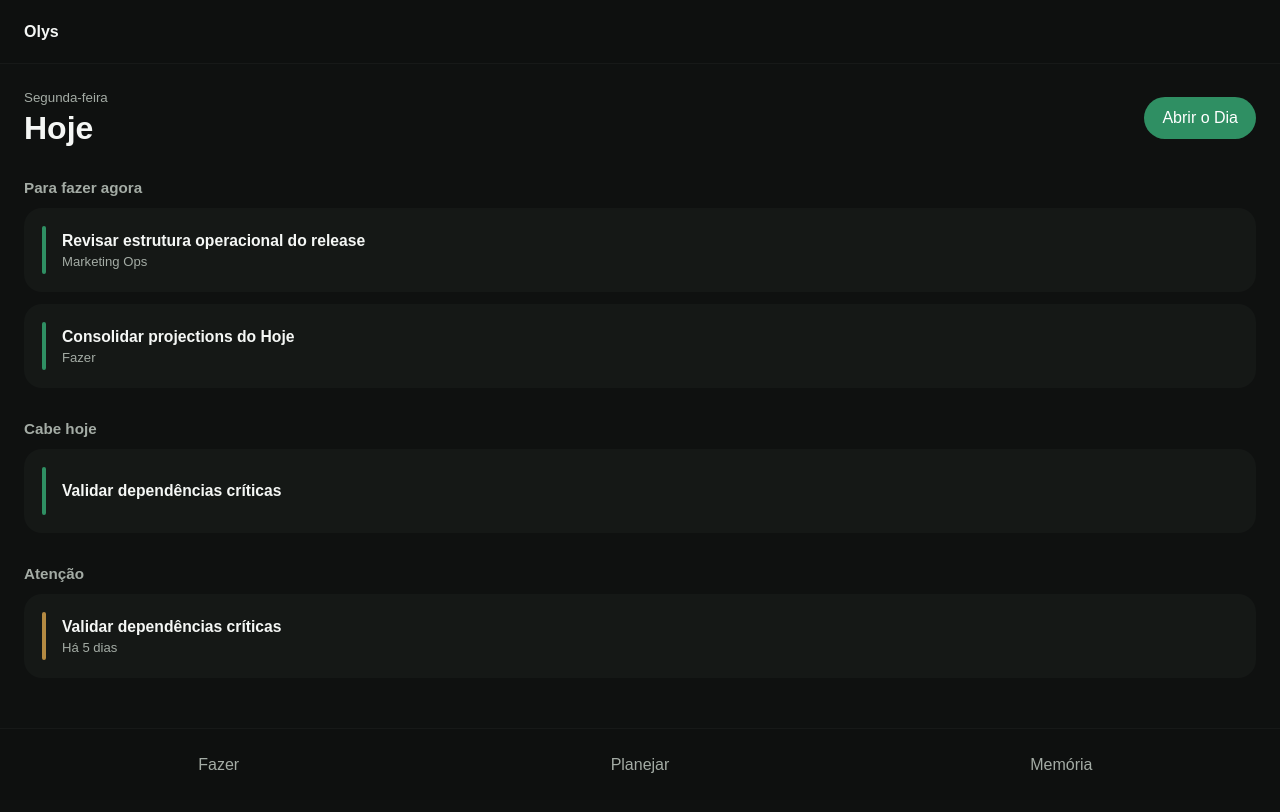
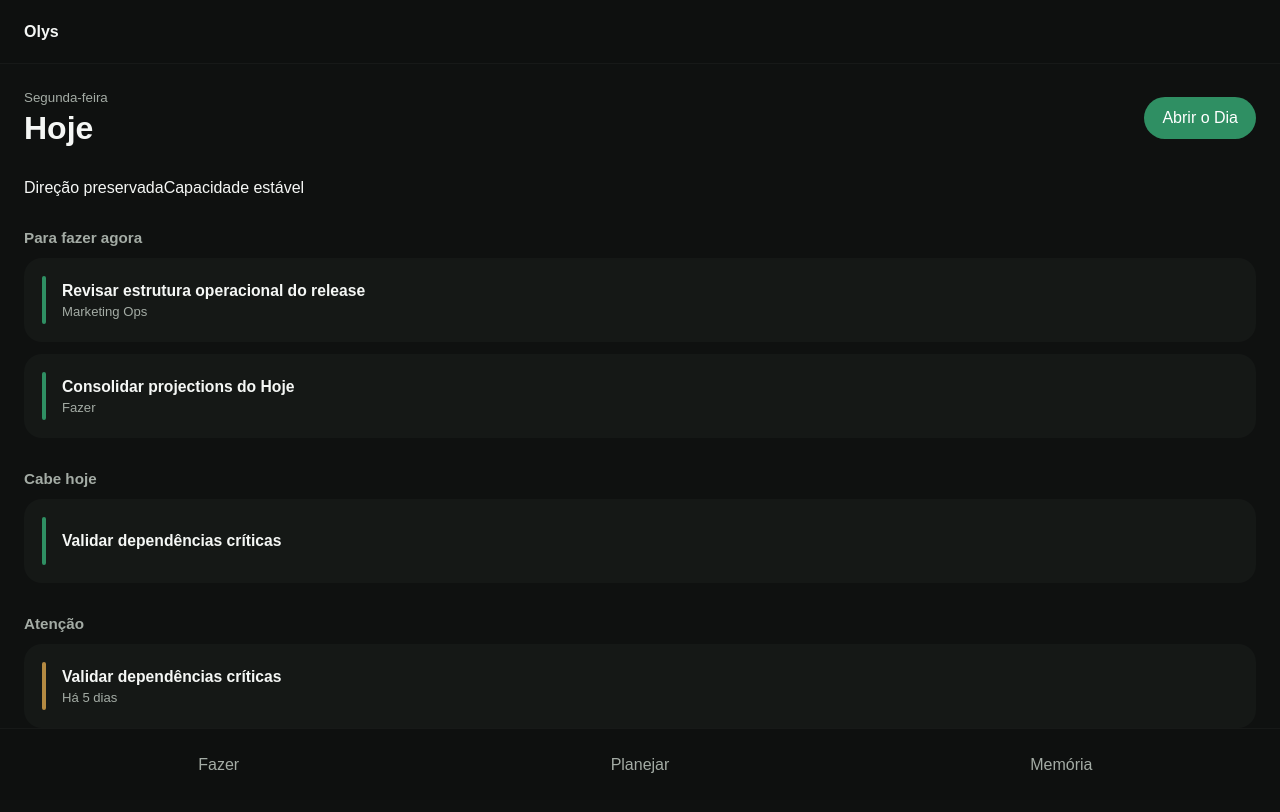
Before and after one commit to filipedreyer/Olys-auto, a React app: page /hoje in a window 1280 px wide. Shown: the top 812 px of the page. Built offline with nearby package versions, Linux system fonts and the light colour scheme; the HTML template or start-up script is replaced by a standard one.

Commit message:
feat: add focus indicators to Hoje

```diff
--- a/src/features/fazer/screens/HojeScreen.tsx
+++ b/src/features/fazer/screens/HojeScreen.tsx
@@ -1,3 +1,4 @@
+import { FocusIndicator } from '../components/FocusIndicator'
 import { OperationalRow } from '../components/OperationalRow'
 import { mockTodayItems } from '../domain/mockTodayItems'
 import { buildTodayProjection } from '../domain/todayProjection'
@@ -15,6 +16,11 @@ export function HojeScreen() {
 
         <button>Abrir o Dia</button>
       </header>
+
+      <section className="hoje-screen__focus">
+        <FocusIndicator label="Direção preservada" />
+        <FocusIndicator label="Capacidade estável" />
+      </section>
 
       <section className="hoje-screen__group">
         <header>
```
